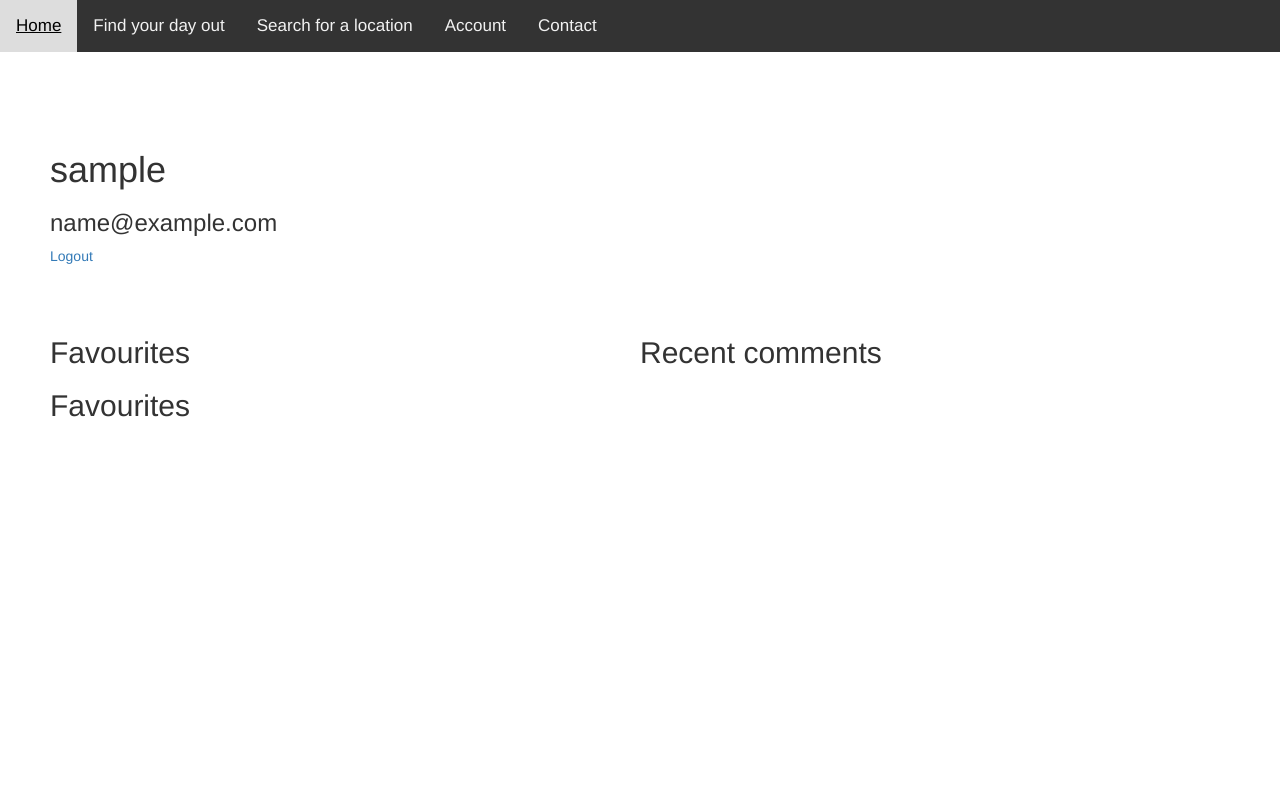
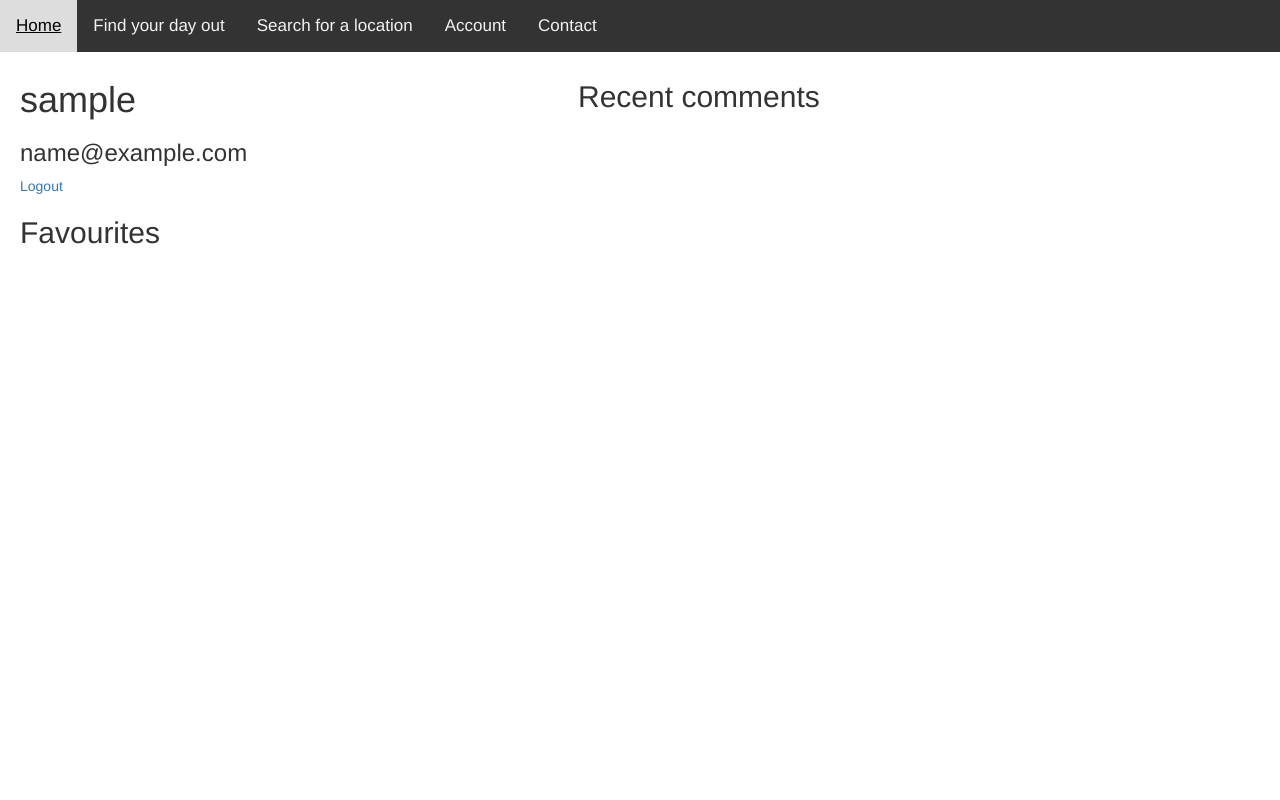
Before and after one commit to sbaker-dev/ToTheGreatOutDoors, a Django app: page /account_page/ in a window 1280 px wide. Run offline with Django 3.2, Linux system fonts and the light colour scheme; the visitor is signed in with stand-in values (Sample User, id 1); data that the repository does not hold is empty; some libraries are stand-ins or nearby versions.

Commit message:
First stage Re work of account page

```diff
--- a/Django/ToTheGreatOutDoors/core/templates/pages/account.html
+++ b/Django/ToTheGreatOutDoors/core/templates/pages/account.html
@@ -5,26 +5,23 @@
 {% block content %}
     <br>
     <br>
-    <br>
-    <br>
 
-    <div style="padding: 50px">
+    <div style="padding: 20px">
 
+        <div class="leftContainer">
             <h1>{{ userDetails }}</h1>
             <h3>{{ userDetails.email }}</h3>
             <a href="{% url 'logout' %}">Logout</a>
 
-        <div style="display: grid; grid-template-columns: 50% 50%; margin-top: 50px">
-            <div>
-                <h2>Favourites</h2>
             {% include 'components/user/fav_list.html' %}
+
         </div>
 
-            <div>
+        <!-- TODO:, maybe have a reply section, so that we can see people who have replied to you -->
+        <div class="rightContainer">
             <h2>Recent comments</h2>
             {% include 'components/user/comments.html' %}
         </div>
     </div>
-    </div>
 
 {% endblock %}
```
Lines whose indentation alone changed are shown as unchanged.
